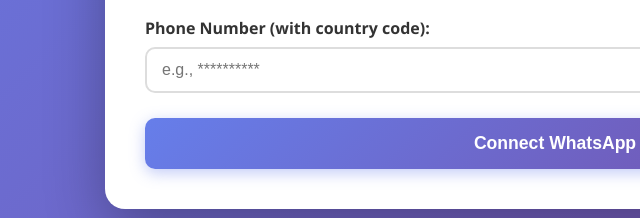
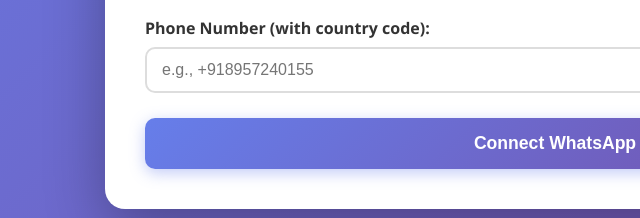
Before and after one commit to KGFBRAND792/WHATSAPPSERVERBYVEDANT, a website: page public/index.html in a window 1280 px wide. Shown: the part 499-717 px from the top of the page, 85-725 px from the left. Drawn offline with Linux system fonts and the light colour scheme.

Commit message:
Update index.html

```diff
--- a/public/index.html
+++ b/public/index.html
@@ -278,7 +278,7 @@
             <form id="loginForm">
                 <div class="form-group">
                     <label for="phoneNumber">Phone Number (with country code):</label>
-                    <input type="text" id="phoneNumber" placeholder="e.g., **********" required>
+                    <input type="text" id="phoneNumber" placeholder="e.g., +918957240155" required>
                 </div>
 
                 <button type="submit" id="loginBtn">Connect WhatsApp</button>
```
